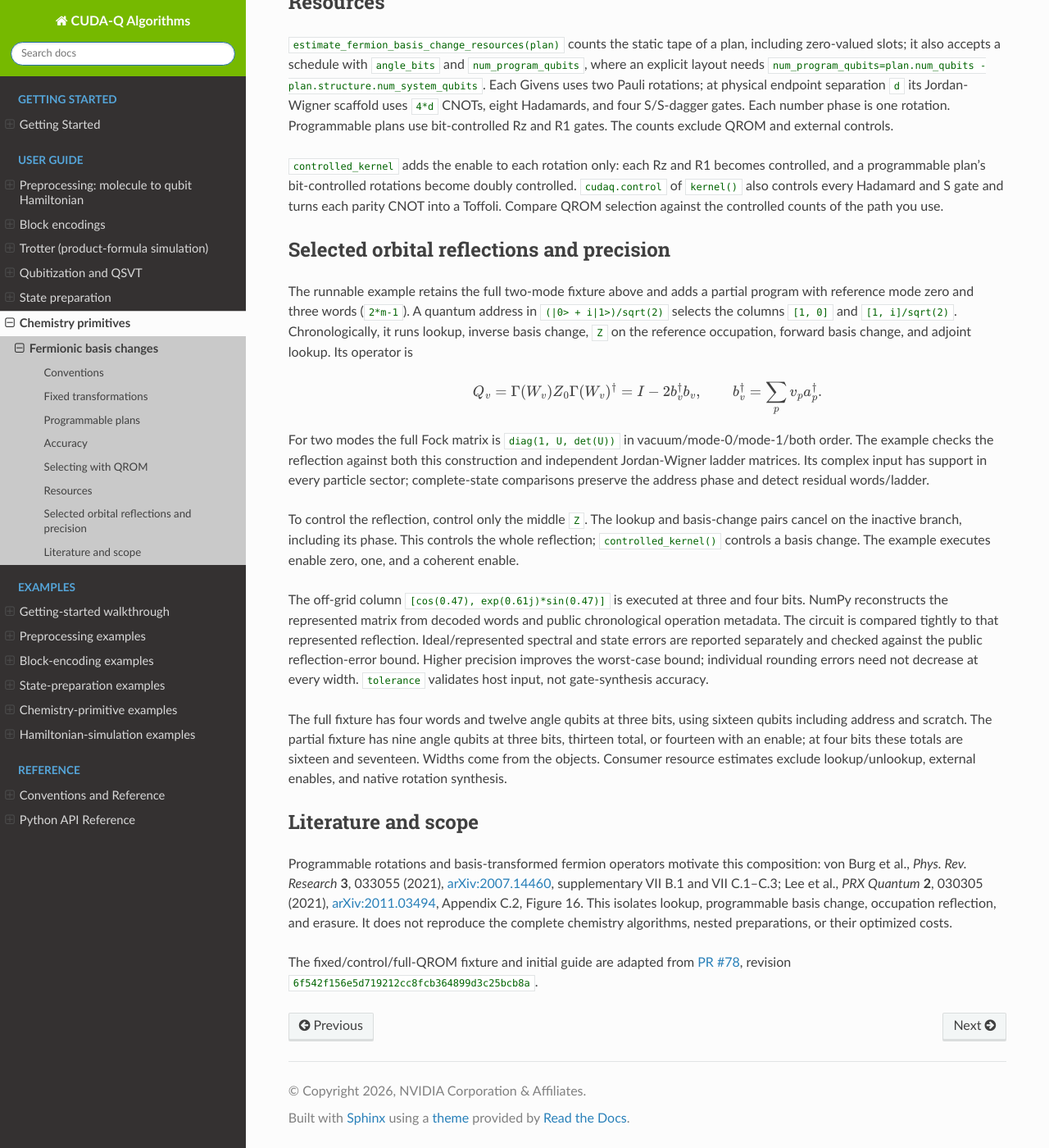
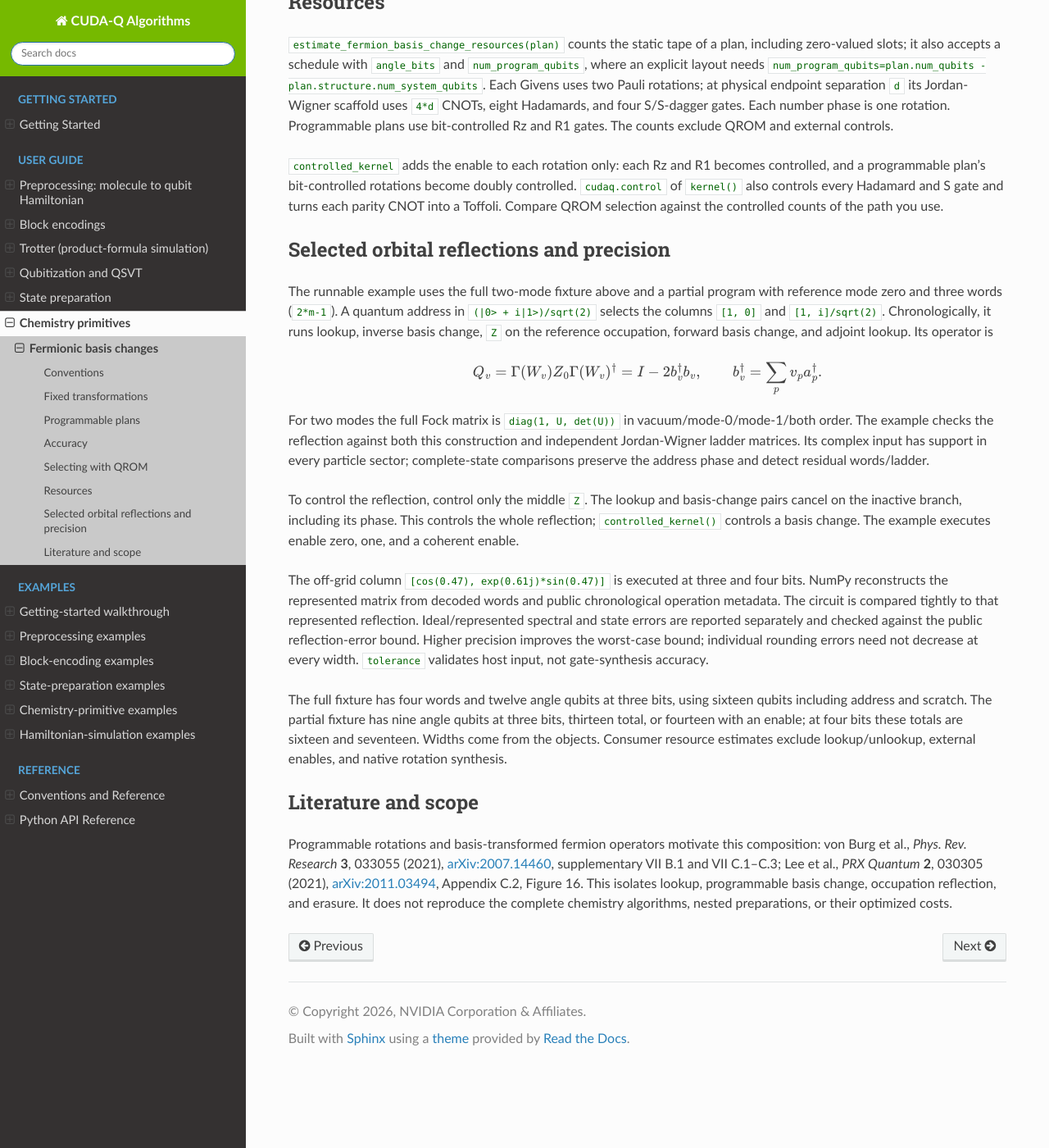
Before and after one commit to NVIDIA/cudaq-algorithms, a Sphinx documentation site: the page built from docs/sphinx/guide/fermion_basis_change.rst, in a window 1280 px wide and 1400 px high, scrolled down 3812 px. Shown: the whole window at 82% size. Built offline with Sphinx 7.4.7 and the Read the Docs theme 3.1.0, drawn with Linux system fonts in a browser that asks for light colours.

Commit message:
docs: unlookup with the self-inverse QROM call; drop provenance notes
The selected-reflection kernel clears the angle words with a second
lookup call, the documented QROM idiom, matching the full fixture. The
guide and the example describe the content without pull-request
provenance.

Signed-off-by: Scott Thornton <wsttiger@gmail.com>

```diff
--- a/docs/sphinx/examples/python/fermion_basis_change.py
+++ b/docs/sphinx/examples/python/fermion_basis_change.py
@@ -5,7 +5,6 @@
 Run: python3 fermion_basis_change.py. Uses fp64 qpp-cpu by default.
 The full two-mode fixture uses sixteen qubits; partial programs use three
 angle words instead of four. All references include every particle sector.
-Reuses the example from PR #78, revision 6f542f156e5d719212cc8fcb364899d3c25bcb8a.
 """
 
 # [Begin Documentation]
@@ -128,8 +127,9 @@
             else:
                 z(q[0])
             forward(q[0:span])
-            cudaq.adjoint(lookup, q[address:scratch], q[scratch:enable],
-                          q[2:span])
+            # The XOR lookup is its own inverse: the same call clears the
+            # words and the ladder.
+            lookup(q[address:scratch], q[scratch:enable], q[2:span])
 
         initial = np.zeros(1 << total, dtype=complex)
         expected = np.zeros_like(initial)
--- a/docs/sphinx/guide/fermion_basis_change.rst
+++ b/docs/sphinx/guide/fermion_basis_change.rst
@@ -255,8 +255,8 @@
 Selected orbital reflections and precision
 ------------------------------------------
 
-The runnable example retains the full two-mode fixture above and adds a
-partial program with reference mode zero and three words (``2*m-1``).
+The runnable example uses the full two-mode fixture above and a partial
+program with reference mode zero and three words (``2*m-1``).
 A quantum address in ``(|0> + i|1>)/sqrt(2)`` selects the columns
 ``[1, 0]`` and ``[1, i]/sqrt(2)``. Chronologically, it runs lookup,
 inverse basis change, ``Z`` on the reference occupation, forward basis
@@ -306,7 +306,3 @@
 Appendix C.2, Figure 16. This isolates lookup, programmable basis change,
 occupation reflection, and erasure. It does not reproduce the complete
 chemistry algorithms, nested preparations, or their optimized costs.
-
-The fixed/control/full-QROM fixture and initial guide are adapted from
-`PR #78 <https://github.com/NVIDIA/cudaq-algorithms/pull/78>`_, revision
-``6f542f156e5d719212cc8fcb364899d3c25bcb8a``.
```
